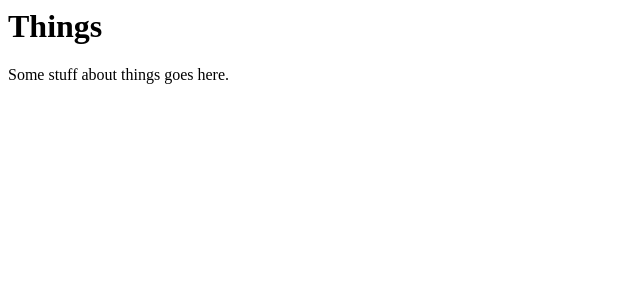
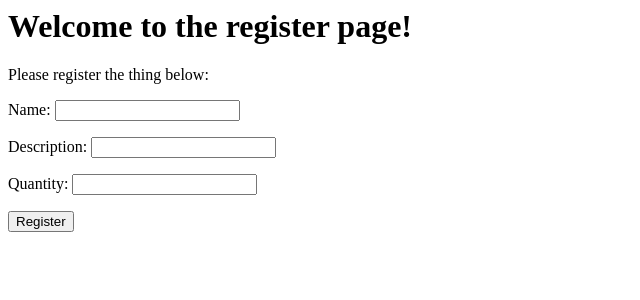
Before and after one commit to KCL-SEG/things-2-iliajamasb, a Django app: template things/templates/home.html in a window 1280 px wide. Shown: the top 300 px of the page, without its empty margins (0-640 px from the left). Run offline with Django 3.2, Linux system fonts and the light colour scheme; the template is opened without the code that fills it: values that come from a table or form of the project are taken from there, others are empty.

Commit message:
Nearly working things v2

```diff
--- a/things/forms.py
+++ b/things/forms.py
@@ -1,3 +1,11 @@
 """Forms of the project."""
+from django import forms
+
+class registerThing(forms.Form):
+
+    name = forms.CharField(label='Name')
+    description = forms.CharField(label='Description')
+    quantity = forms.IntegerField(label='Quantity')
+    widgets = { "bio": forms.Textarea() }
 
 # Create your forms here.
--- a/things/templates/home.html
+++ b/things/templates/home.html
@@ -1,11 +1,15 @@
 <html>
 <head>
-  <title>Things</title>
+  <title>Register Page</title>
 </head>
 <body>
   <h1>
-    Things
+    Welcome to the register page!
   </h1>
-  <p>Some stuff about things goes here.</p>
+  <p>Please register the thing below:</p>
+  <form action="{% url 'register_thing' %}" method="post">
+        {% csrf_token %}
+        {{ form.as_p }}
+        <input type="submit" value= "Register">
 </body>
 </html>
--- a/things/views.py
+++ b/things/views.py
@@ -1,4 +1,6 @@
 from django.shortcuts import render
+from .forms import registerThing
 
 def home(request):
+    form = registerThing()
     return render(request, 'home.html', {'form': form})
```
